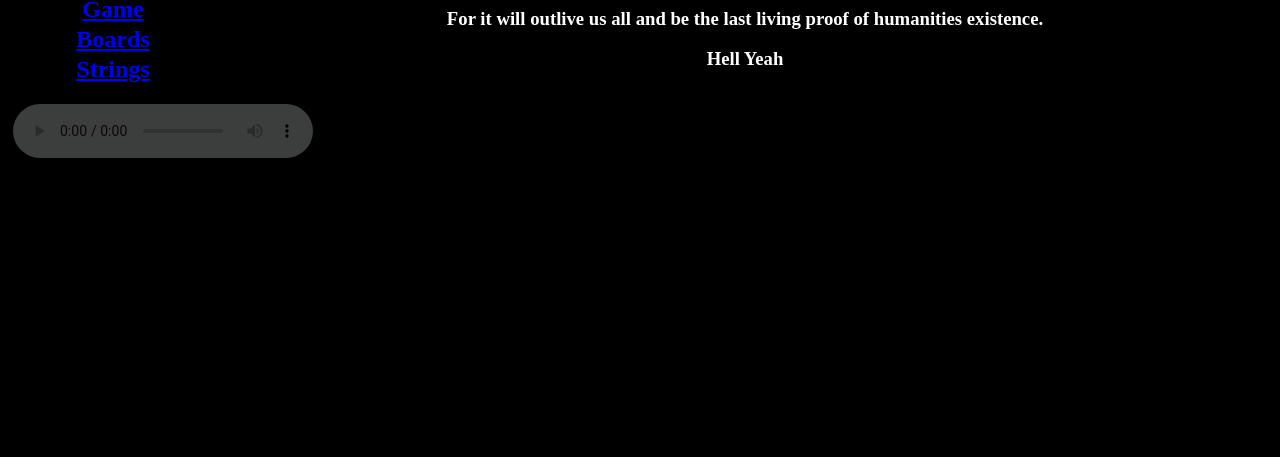
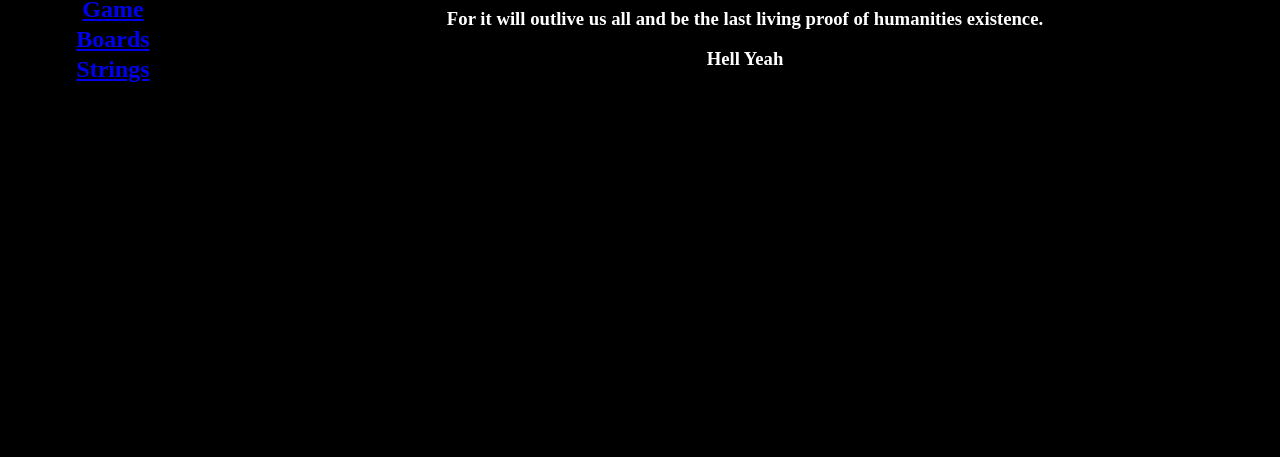
Before and after one commit to 1ogOut/1ogOut.github.io, a plain HTML site: page Index.html in a window 1280 px wide. Shown: the part 111-568 px from the top of the page. Drawn offline with Linux system fonts and the light colour scheme.

Commit message:
Update Index.html

```diff
--- a/Index.html
+++ b/Index.html
@@ -15,7 +15,7 @@
                 <a href="strings.html">Strings</a><br>
             </h2>
                             <!--The Audio autoplays and has a controller that is slightly dimmed and contrasted thanks to CSS.-->
-            <audio autoplay controls src="01 Johnny B. Goode.mp3" type="audio/mp3"> </audio>
+            <audio autoplay src="01 Johnny B. Goode.mp3" type="audio/mp3"> </audio>
         </nav>
         <p>
             <img  id="Voyager Gif" Src="voyager-1s-launch-anniversary.gif">
```
